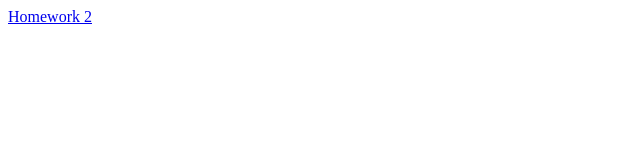
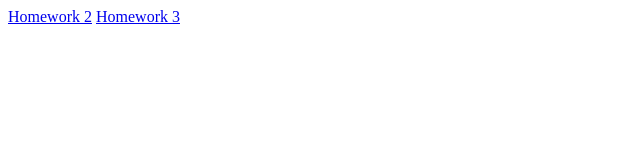
Before and after one commit to Krosenblad/dataprocessing, a plain HTML site: page index.html in a window 1280 px wide. Shown: the whole page, without its empty margins (0-640 px from the left). Drawn offline with Linux system fonts and the light colour scheme.

Commit message:
Update index.html

```diff
--- a/index.html
+++ b/index.html
@@ -2,4 +2,5 @@
 
 <body>
 	<a href="homework/week2/weather.html">Homework 2</a>
+	<a href="homework/week_3/project_d3/index.html"> Homework 3</a>
 </body>
```
